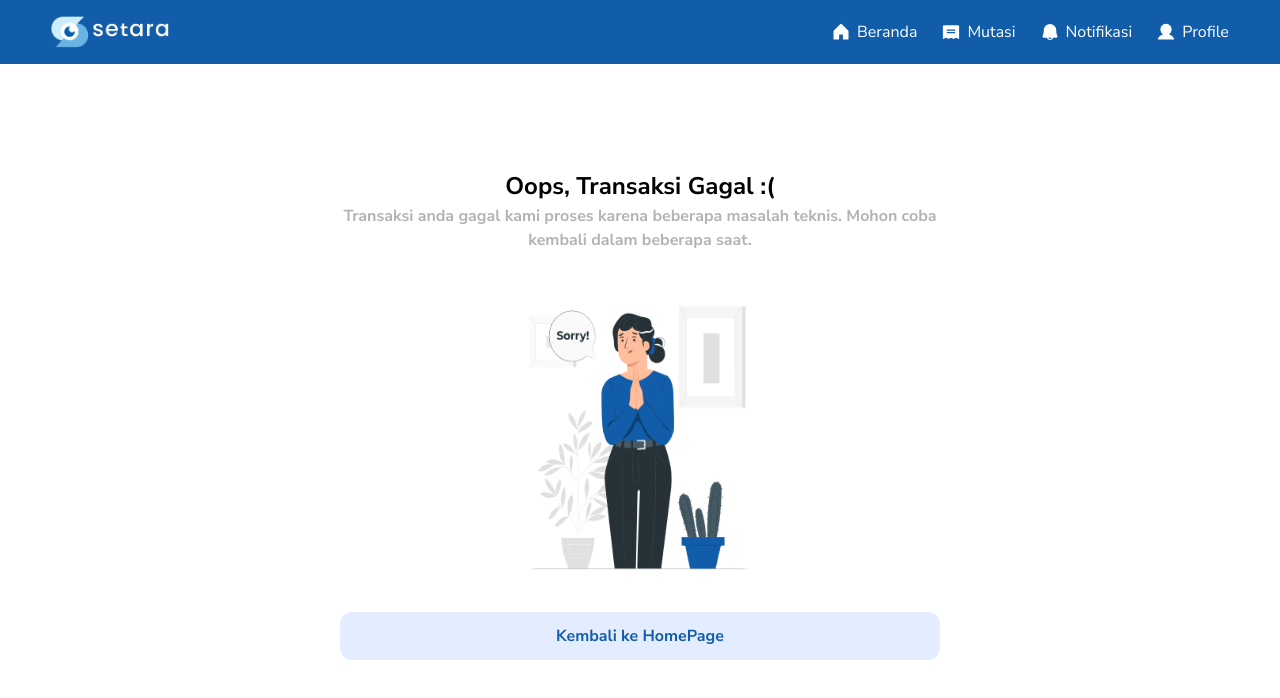
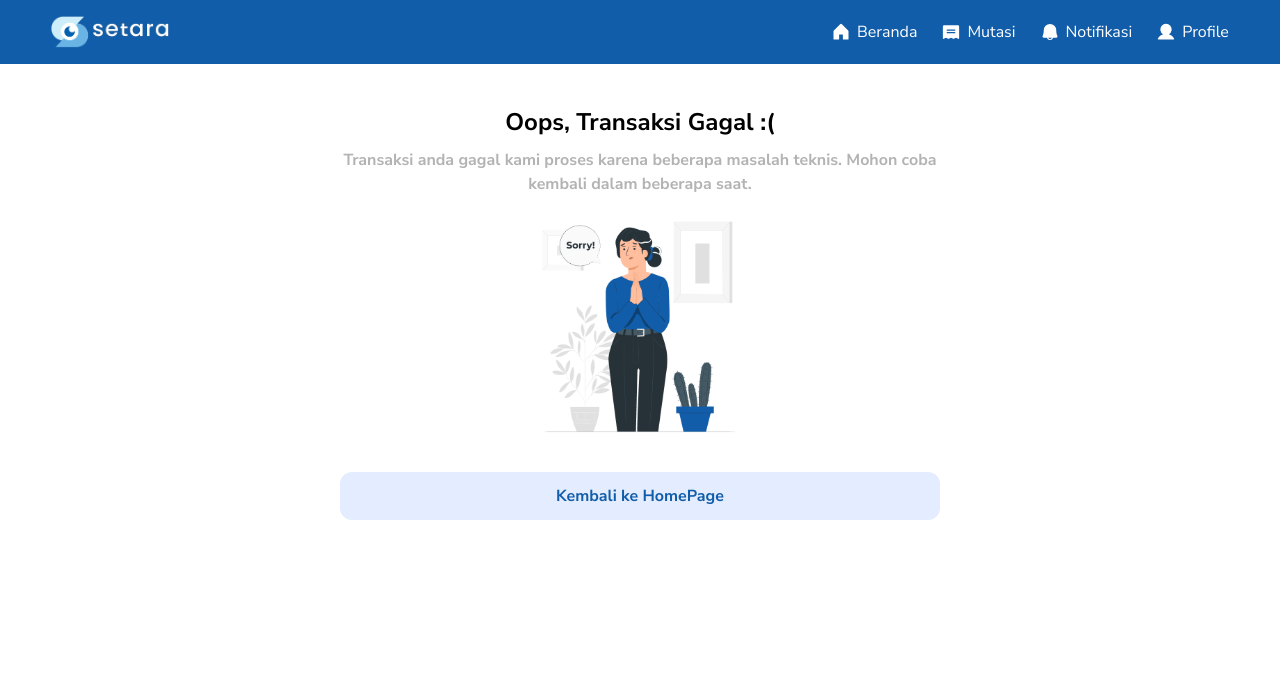
Before and after one commit to nizarfazari/setara, a React (Vite) app: page /transaction-failed in a window 1280 px wide. Shown: the top 698 px of the page. Built offline with nearby package versions, Linux system fonts and the light colour scheme.

Commit message:
fix: margin top

```diff
--- a/src/pages/TransaksiGagal/index.tsx
+++ b/src/pages/TransaksiGagal/index.tsx
@@ -9,14 +9,14 @@ const TransactionFailed = () => {
     navigate("/");
   };
   return (
-    <div className="h-screen  flex justify-center items-center container">
-      <div className="text-center md:w-[600px] mb-[100px]">
+    <div className="flex justify-center items-center container mt-10">
+      <div className="text-center md:w-[600px] mb-[50px]">
         <h1 className=" text-heading-6 md:text-heading-5 font-bold">Oops, Transaksi Gagal :(</h1>
-        <p className="font-bold text-neutral-300 mb-8">
+        <p className="font-bold text-[14px] md:text-[16px] text-neutral-300 my-2">
           Transaksi anda gagal kami proses karena beberapa masalah teknis. Mohon
           coba kembali dalam beberapa saat.
         </p>
-        <img src={image} className="mx-auto w-[273px] h-[300px]" />
+        <img src={image} className="mx-auto w-[240px] h-[240px]" />
         <button onClick={handleHome} className="bg-primary-300 w-full p-3 rounded-xl text-primary-100 font-bold mt-7">Kembali ke HomePage</button>
       </div>
     </div>
```
